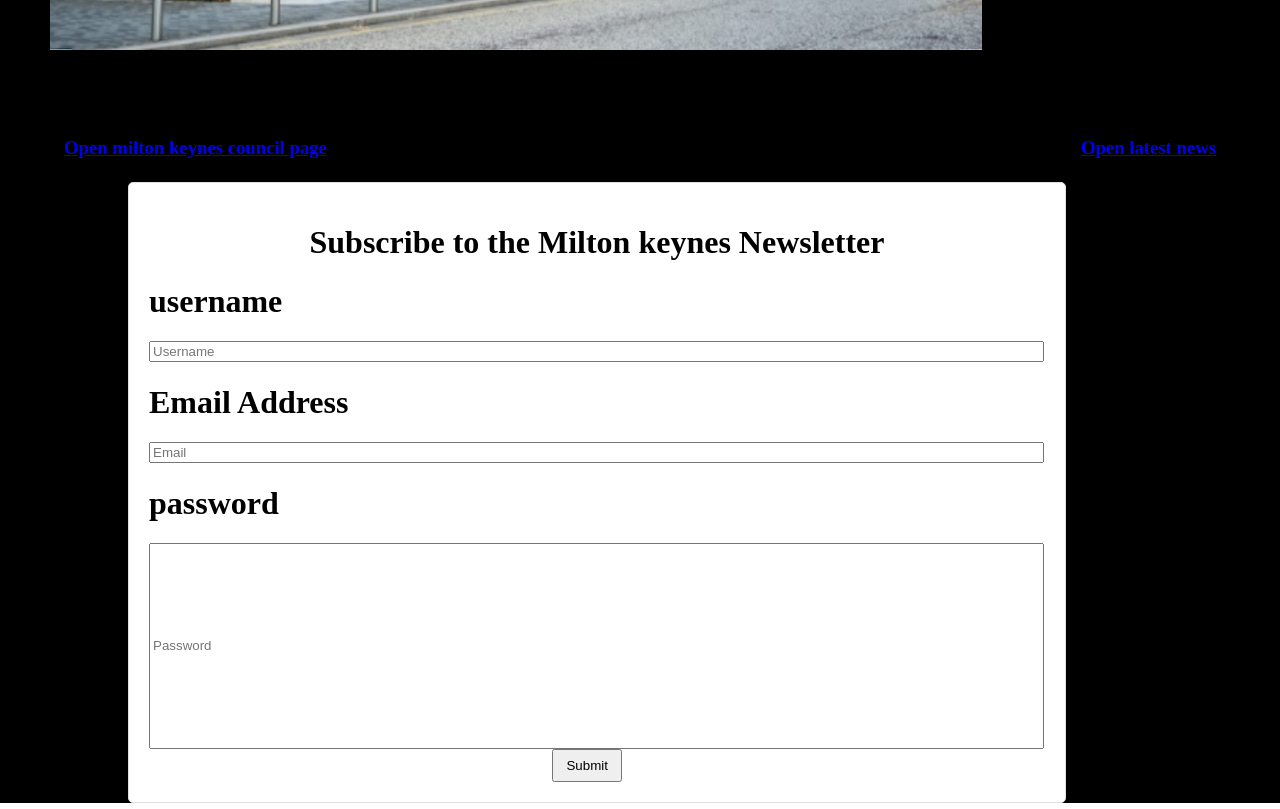
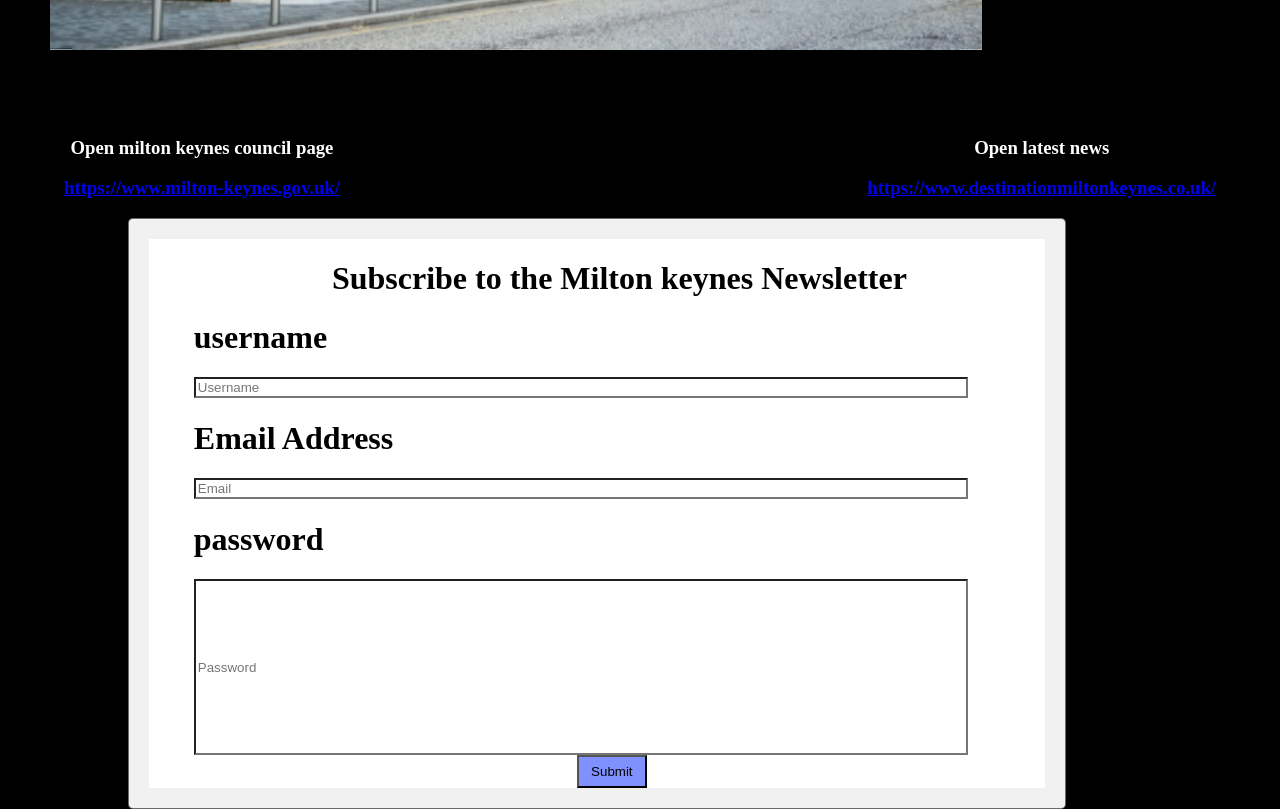
Before and after one commit to Folake54/webpage, a React (Create React App) app: page /form-message in a window 1280 px wide. Shown: the part 640-1449 px from the top of the page. Built offline with nearby package versions, Linux system fonts and the light colour scheme.

Commit message:
updated links hmtland pagetwo colour

```diff
--- a/public/index.html
+++ b/public/index.html
@@ -4,7 +4,7 @@
     <meta charset="utf-8" />
     <link rel="icon" href="%PUBLIC_URL%/favicon.ico" />
     <meta name="viewport" content="width=device-width, initial-scale=1" />
-    <meta name="theme-color" content="#000000" />
+    <meta name="theme-color" content="" />
     <meta
       name="description"
       content="Web site created using create-react-app"
--- a/src/App.css
+++ b/src/App.css
@@ -1,4 +1,4 @@
 .App {
-  background-color: black;
-  size: inherit;
+  background-color: #000000 !important;
+ background-size: contain;
 }
--- a/src/App.js
+++ b/src/App.js
@@ -10,7 +10,9 @@ function App() {
 
   return (
     <div className="App">
-      <LoginContext.Provider value={{ userName, setUsername, setShowProfile }}>
+      <LoginContext.Provider
+        className="pageTwo"
+        value={{ userName, setUsername, setShowProfile }}>
         {showProfile ? <FormMessage /> : <Home />}
       </LoginContext.Provider>
     </div>
--- a/src/pages/firstPage/Form.js
+++ b/src/pages/firstPage/Form.js
@@ -7,7 +7,7 @@ function login() {
 
   return (
     <div className="container">
-      <form>
+      <form className="cover">
         <h1 className="login">Subscribe to the Milton keynes Newsletter</h1>
         <div className="ui divider"></div>
         <div className="ui form">
--- a/src/pages/firstPage/TheLinks.js
+++ b/src/pages/firstPage/TheLinks.js
@@ -5,19 +5,21 @@ function TheLinks() {
   return (
     <div className="theLinks">
       <div className="leftside">
+        <h3>Open latest news</h3>
         <a
           target="_blank"
           rel="noopener noreferrer"
           href="https://www.destinationmiltonkeynes.co.uk/">
-          <h3>Open latest news</h3>
+          <h3>https://www.destinationmiltonkeynes.co.uk/</h3>
         </a>
       </div>
       <div className="rightside">
+        <h3>Open milton keynes council page</h3>
         <a
           target="_blank"
           rel="noopener noreferrer"
           href="https://www.milton-keynes.gov.uk/">
-          <h3>Open milton keynes council page</h3>
+          <h3>https://www.milton-keynes.gov.uk/</h3>
         </a>
       </div>
     </div>
--- a/src/styles/Form.css
+++ b/src/styles/Form.css
@@ -2,16 +2,16 @@
   display: flex;
   flex-direction: column;
   width: 70%;
-  border: 1px solid #dfdfdf;
   padding: 20px;
-  border: 1px solid #dfdfdf;
+  border: 1px solid #0303038e;
   margin-left: 10%;
   border-radius: 5px;
-  background: #fff;
+  background: #f0f1f0;
 }
 
 .input-style {
-  width: 99%;
+  width: 90%;
+  background-color: white;
 }
 
 .login {
@@ -27,16 +27,28 @@
   padding: 7px;
   margin-left: 45%;
   width: 70px;
+  background-color: rgb(127, 144, 255);
 }
 
 .formInputs .field {
   color: black;
 }
 .pageTwo {
-  background-color: whitesmoke;
-  color: black;
+
+ background-color: #FFFFFF !important;
+  color:black;
 }
 .lastInput {
-  width: 99%;
-  height: 200px;
+  width: 90%;
+  height: 170px;
+  background-color:white;
 }
+
+.cover{
+  border: black;
+  background-color: white;
+  display: flexbox;
+  padding-left: 5%;
+
+
+}
```
Also changed, not shown: src/components/Login.js (deleted, +0 -149 lines), public/manifest.json.
